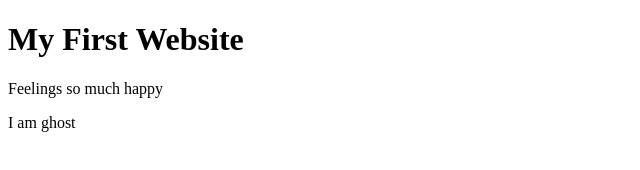
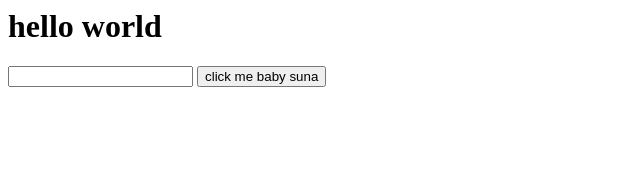
Before and after one commit to junayedhasan500/my-first-website, a plain HTML site: page index.html in a window 1280 px wide. Shown: the whole page, without its empty margins (0-640 px from the left). Drawn offline with Linux system fonts and the light colour scheme.

Commit message:
okay te buuton commit korlam

```diff
--- a/index.html
+++ b/index.html
@@ -1,13 +1,3 @@
-<!DOCTYPE html>
-<html lang="en">
-<head>
-    <meta charset="UTF-8">
-    <meta name="viewport" content="width=device-width, initial-scale=1.0">
-    <title>my-first-website</title>
-</head>
-<body>
-    <h1>My First Website</h1>
-    <p>Feelings so much happy</p>
-    <p>I am ghost</p>
-</body>
-</html>
+<h1>hello world</h1>
+<input type="text">
+<button>click me baby suna</button>
```
